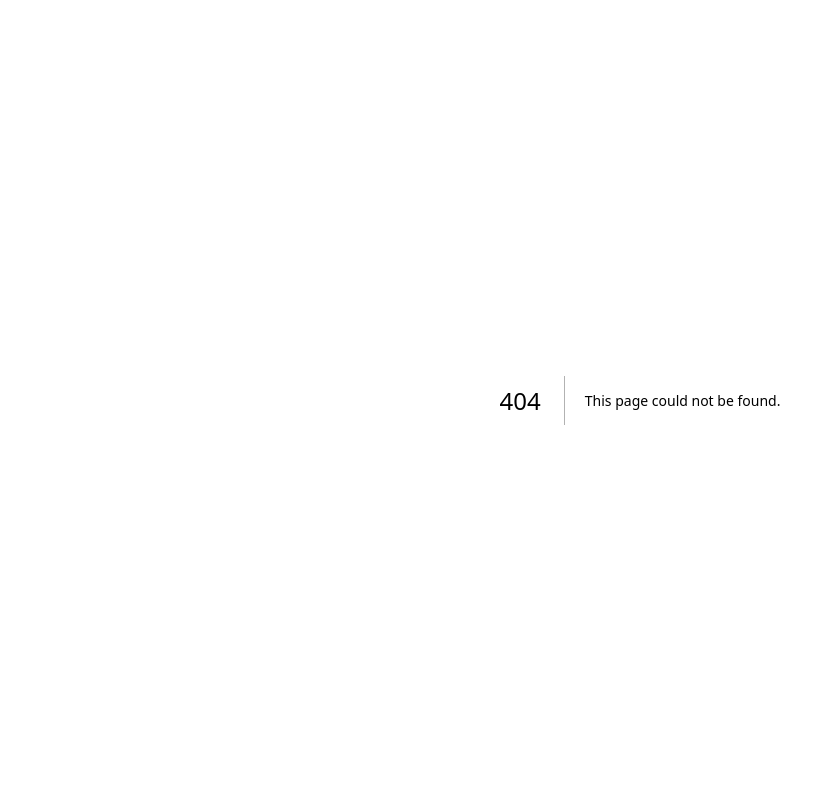
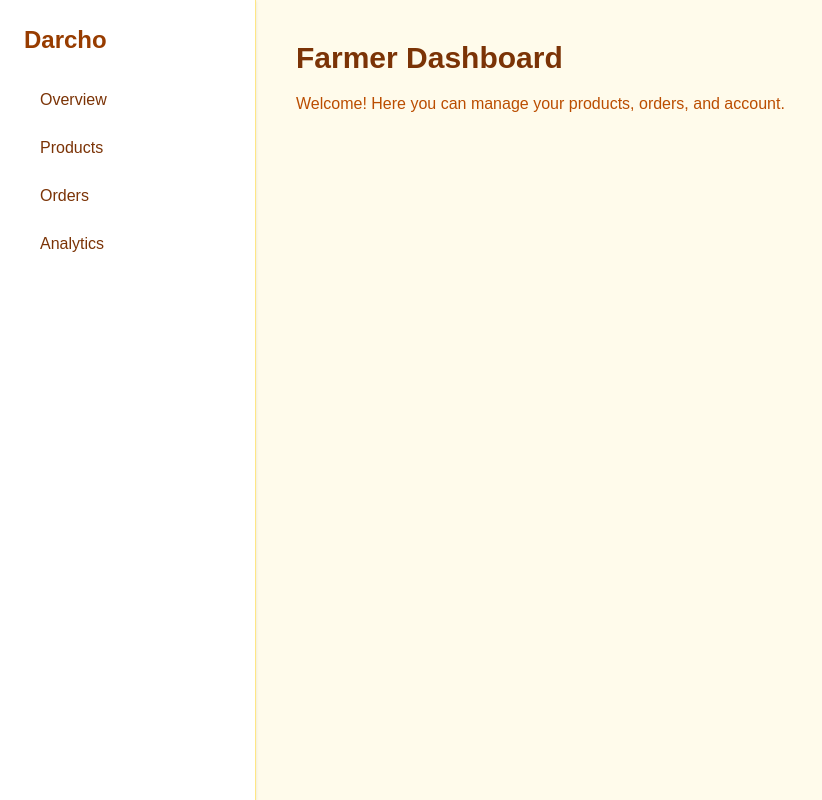
Before and after one commit to Abrishkassa/darcho, a Next.js app: page /farmer in a window 1280 px wide. Before the commit this address had no page. Shown: the whole page, without its empty margins (0-822 px from the left). Built offline with nearby package versions, Linux system fonts and the light colour scheme.

Commit message:
farmer page

```diff
--- /dev/null
+++ b/src/app/farmer/page.tsx
@@ -0,0 +1,14 @@
+import DashboardLayout from "../(dash)/dashboard-layout";
+
+export default function FarmerHome() {
+  return (
+    <DashboardLayout>
+      <h2 className="text-3xl font-bold text-amber-900 mb-4">
+        Farmer Dashboard
+      </h2>
+      <p className="text-amber-700">
+        Welcome! Here you can manage your products, orders, and account.
+      </p>
+    </DashboardLayout>
+  );
+}
```
